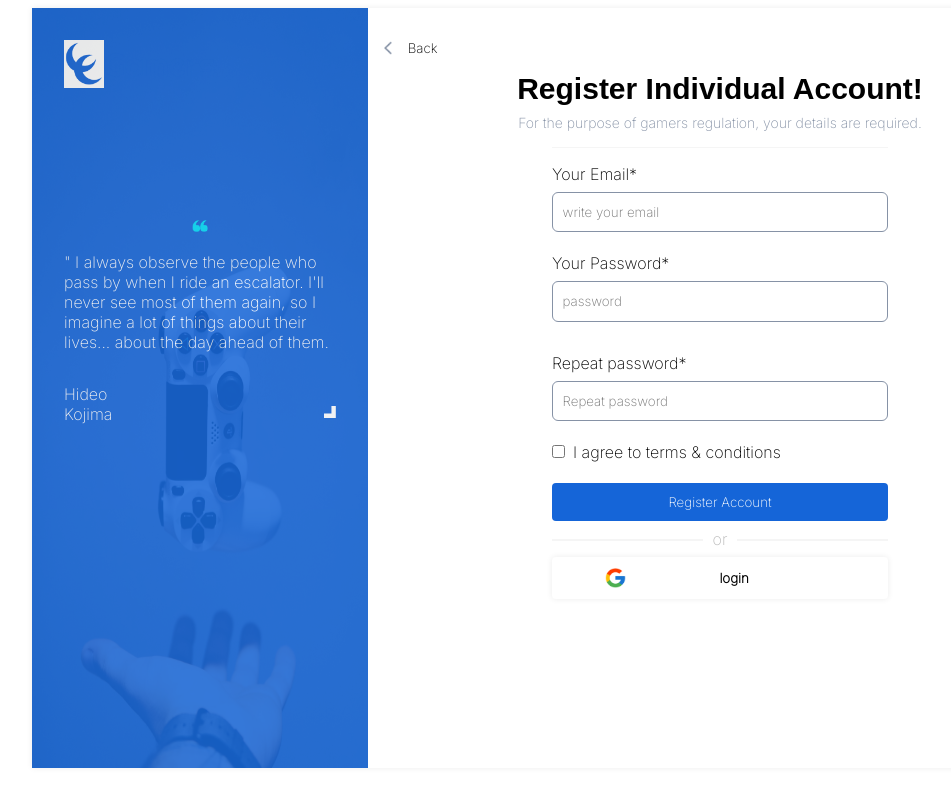
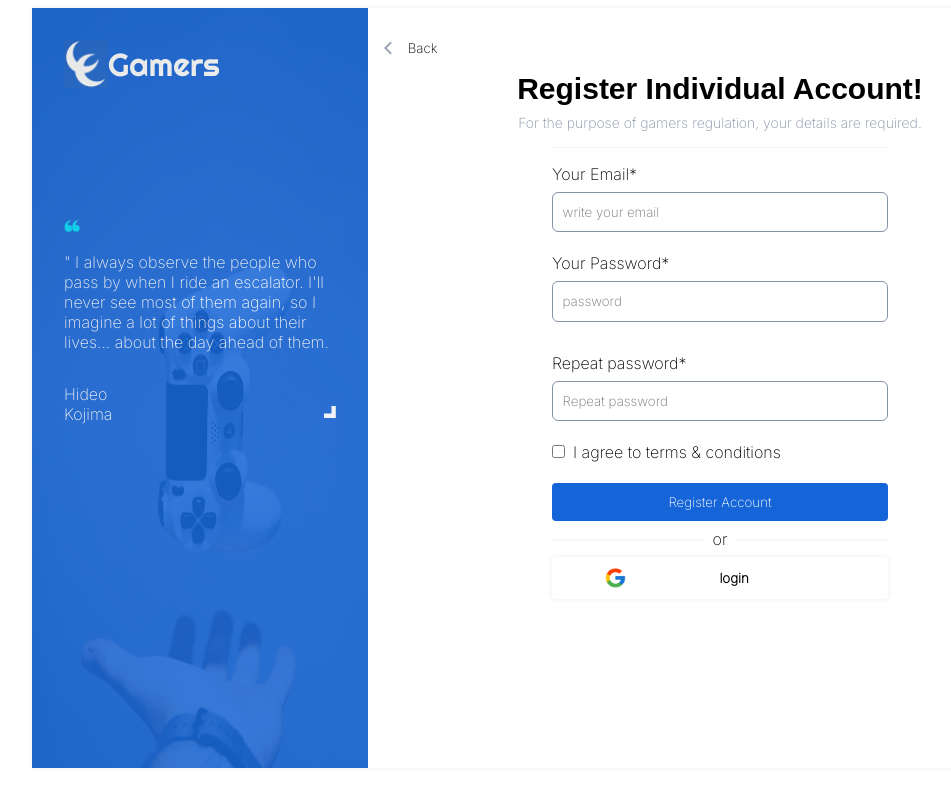
Before and after one commit to Abood10s/react-forms, a React (Create React App) app: page / in a window 1280 px wide. Shown: the whole page, without its empty margins (96-1047 px from the left). Built offline with nearby package versions, Linux system fonts and the light colour scheme.

Commit message:
adjusting the form logo

```diff
--- a/src/App.js
+++ b/src/App.js
@@ -1,4 +1,4 @@
-import Login from "./pages/Login/Login";
+// import Login from "./pages/Login/Login";
 import Register from "./pages/Register/Register";
 import { Component } from "react";
 class App extends Component {
--- a/src/components/Logo/Logo.js
+++ b/src/components/Logo/Logo.js
@@ -1,5 +1,4 @@
 import React, { Component } from "react";
-import logo from "../../assets/logo2.png";
 import "./logo.css";
 
 export default class Logo extends Component {
@@ -7,8 +6,10 @@ export default class Logo extends Component {
     return (
       <div>
         <div className="title-cont">
-          <img src={logo} alt="gamers logo" className="logo" />
-          <p className="title">Gamers</p>
+          <img src={this.props.img} alt="gamers logo" className="logo" />
+          <p className="title" style={{ color: `${this.props.color}` }}>
+            Gamers
+          </p>
         </div>
       </div>
     );
--- a/src/pages/Login/Login.js
+++ b/src/pages/Login/Login.js
@@ -6,6 +6,7 @@ import google from "../../assets/google.png";
 import github from "../../assets/github.png";
 import twitter from "../../assets/twitter.png";
 import quote2 from "../../assets/quote2.png";
+import logo from "../../assets/logo2.png";
 
 import linkedin from "../../assets/linkedin.png";
 import Form from "../../components/form/Form";
@@ -17,7 +18,7 @@ export default class Login extends Component {
       <div className="login-all-cont">
         <div className="login-cont">
           <div className="text">
-            <Logo />
+            <Logo img={logo} />
             <div className="quote">
               <img src={quote2} alt="" className="login-quote" />" I always
               observe the people who pass by when I ride an escalator. I'll
--- a/src/pages/Login/login.css
+++ b/src/pages/Login/login.css
@@ -50,9 +50,9 @@
 .form {
     display: flex;
     flex-direction: column;
-    justify-content: space-evenly;
+    justify-content: space-between;
     align-items: center;
-    gap: 2rem;
+    gap: 1rem;
     flex: 2;
 }
 
--- a/src/pages/Register/Register.js
+++ b/src/pages/Register/Register.js
@@ -3,22 +3,21 @@ import Logo from "../../components/Logo/Logo";
 import interfaceimg from "../../assets/controller.png";
 import google from "../../assets/google.png";
 import arrow from "../../assets/arrow.png";
+import whitelogo from "../../assets/whitelogo.png";
 import quote from "../../assets/quote.png";
 import edge from "../../assets/edge.png";
 import Form from "../../components/form/Form";
 import Header from "../../components/Header/Header";
-// import Button from "../../components/Button/Button";
 
 import "./register.css";
 export default class Register extends Component {
   render() {
-    // Register<i class="fa-regular fa-eye"></i>
     return (
       <div className="register-all-cont">
         <div className="interface">
           <img src={interfaceimg} alt="" className="inter-img" />
           <div className="reg-text">
-            <Logo />
+            <Logo color="#FFF" img={whitelogo} />
             <div className="text-p">
               <p>
                 <img src={quote} alt="" className="reg-quote" />
```
Also changed, not shown: src/assets/whitelogo.png (added).
